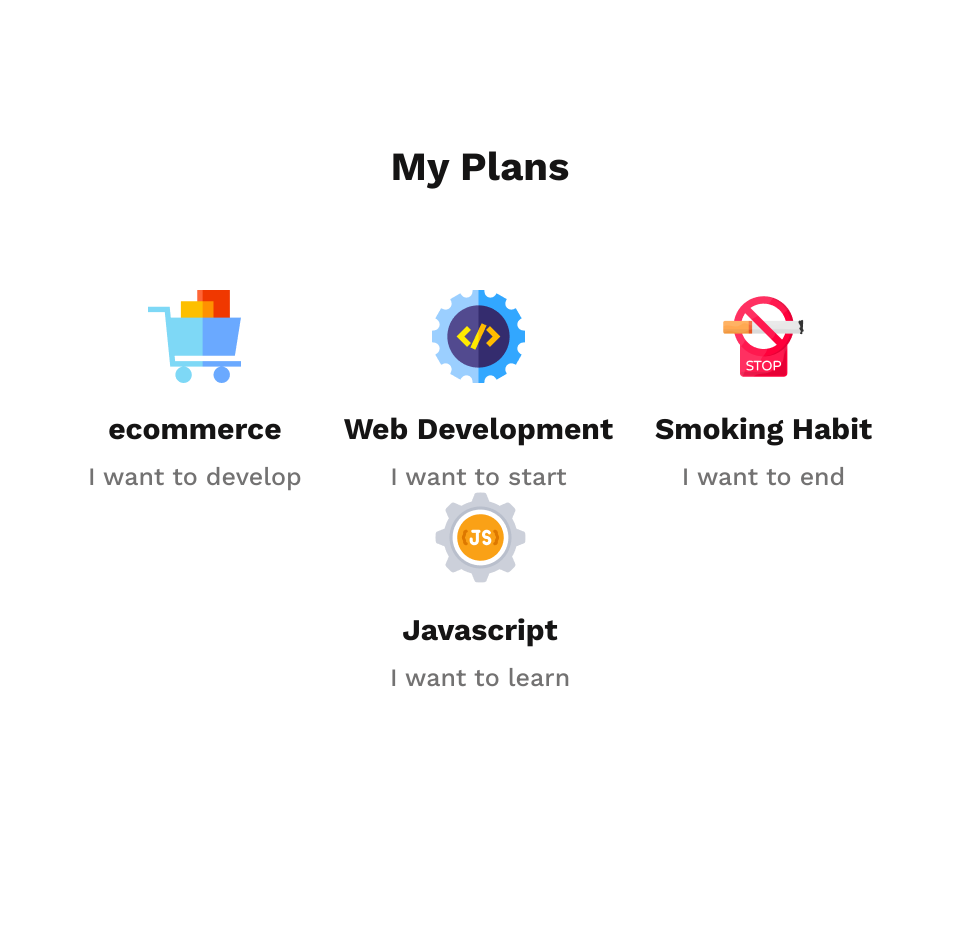
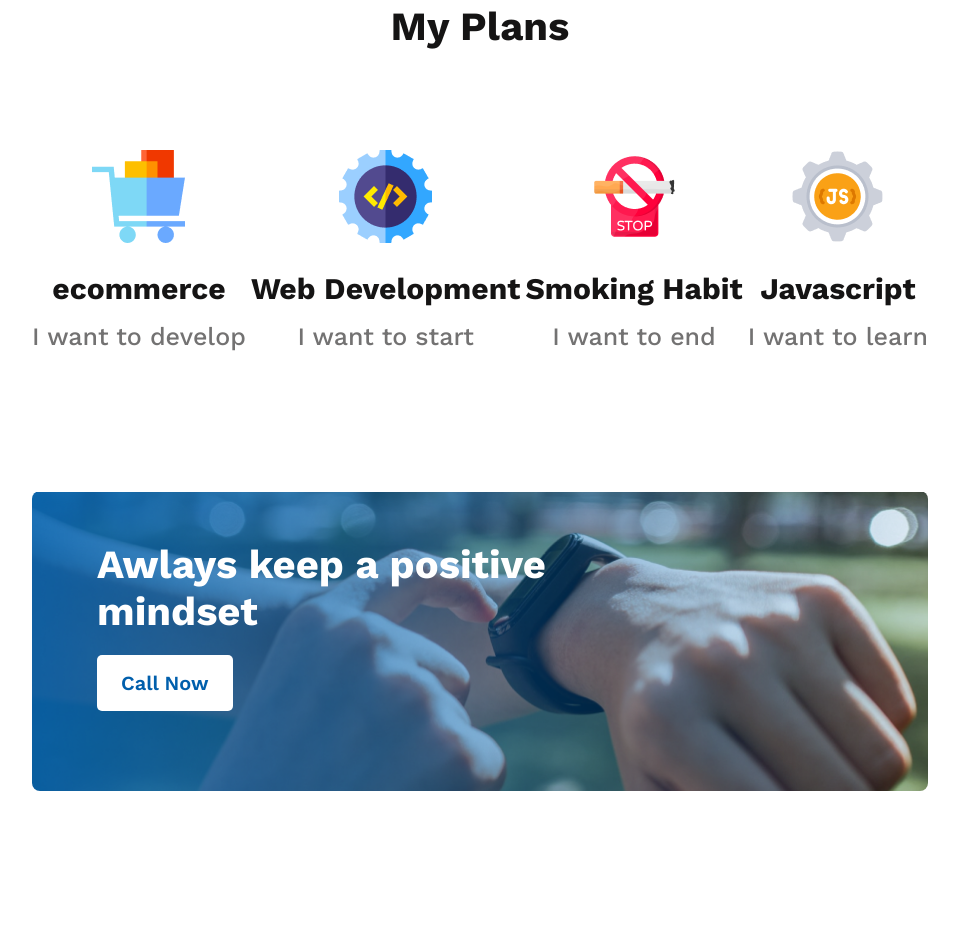
Before and after one commit to salman-farcy/practice-project-two, a plain HTML site: page index.html in a window 1280 px wide. Shown: the part 1665-2596 px from the top of the page, without its empty margins (160-1119 px from the left). Before the commit the page ends 2497 px from the top, so only its background shows below. Drawn offline with nearby package versions, Linux system fonts and the light colour scheme.

Commit message:
advertisement section

```diff
--- a/index.html
+++ b/index.html
@@ -13,11 +13,11 @@
 <body>
      <!-- header start -->
      <header>
-          <section class="home" id="home">
+          <section class="home">
                <div class="content">
                     <h1 class="container-heading">All Thinks Are <br> Possible If You <br> believe</h1>
                     <p class="container-para">There are many variations of passages of Lorem Ipsum  available, <br> but the majority have suffered alteration in some form, <br> by injected humour, or randomised words</p>
-                    <a class="btn" href="#">Contact Me</a>
+                    <a type="botton" class="primare-btn" href="#">Contact Us</a>
                </div>
           </section>
      </header>
@@ -87,5 +87,16 @@
      </section>
      <!-- My Plans end -->
 
+     <!-- advertisement start -->
+     <section class="advertisement">
+          <div class="advertisement-content">
+               <div class="advertisement-content-dtail">
+                    <h2>Awlays keep a positive mindset</h2>
+                    <a class="primare-btn" href="#">Call Now</a>
+               </div>
+          </div>
+     </section>
+     <!-- advertisement end -->
+
 </body>
 </html>
--- a/style.css
+++ b/style.css
@@ -13,20 +13,26 @@ a{
     text-decoration: none;
 }
 section{
-    padding: 140px 206px;
+    padding: 140px 15%;
 }
-.btn{
-    background-color: #FFF;
-    padding: 18px;
+.primare-btn{
     border-radius: 5px;
+    background: #FFF;
     color: #005FAC;
-    font-family: "Work Sans";
-    font-size: 18px;
+    font-family: Work Sans;
+    padding: 16px 24px;
+    font-size: 20px;
+    font-style: normal;
     font-weight: 600;
+    line-height: normal;
+    display: inline-block;
+    margin-top: 20px;
     transition: .3s ease;
 }
-.btn:hover{
-    background-color: #ebe7e7;
+.primare-btn:hover{
+    border: 2px solid #FFF;
+    background: transparent;
+    color: #FFF;
 }
 /* Global css end */
 
@@ -40,15 +46,15 @@ section{
     background-size: cover;
     background-position: center;
     display:grid;
-    grid-template-columns: repeat(1,1fr);
+    grid-template-columns: repeat(1, 1fr);
     align-items: center;
     text-align: right;
+    gap: 25px;
 }
-
 .home .container-heading{
     color: #FFF;
     font-family: "Work Sans";
-    font-size: 60px;
+    font-size: 65px;
     font-weight: 700;
 }
 .home .container-para{
@@ -56,8 +62,6 @@ section{
     font-family: "Work Sans";
     font-size: 16px;
     font-weight: 400;
-    line-height: 26px;
-    padding:20px 0 40px 0;
 }
 /* header end */
 
@@ -106,6 +110,9 @@ section{
 
 
 /* My Plans start  */
+.my-plans{
+    padding-top: 0;
+}
 .my-plans .my-plans-headline{
     text-align: center;
     color:  #151414;
@@ -117,7 +124,7 @@ section{
 .my-plans .my-all-plans{
     display:flex;
     align-items: center;
-    justify-content: space-evenly;
+    justify-content: space-between;
     flex-wrap: wrap;
 }
 .my-plans .plans{
@@ -137,3 +144,36 @@ section{
     font-weight: 500;
 }
 /* My Plans end */
+
+
+/* advertisement start */
+.advertisement{
+    padding-top: 0;
+}
+.advertisement .advertisement-content{
+    width: 100%;
+    height: 300px;
+    margin: 0 auto;
+    /* display: grid;
+    place-items: center;
+    place-content: center; */
+    background-image: url('./imagesh/gradient1.png'),
+                    url("./imagesh/watch.png");
+    background-repeat: no-repeat;
+    background-size: cover;
+    background-position: center;
+    border-radius: 8px;
+    flex-wrap: wrap;
+}
+.advertisement .advertisement-content-dtail{
+    padding: 50px 65px;
+    width: 600px;
+
+}
+.advertisement .advertisement-content-dtail h2{
+    color: #FFF;
+    font-family: "Work Sans";
+    font-size: 40px;
+    font-weight: 700;
+}
+/* advertisement end */
```
